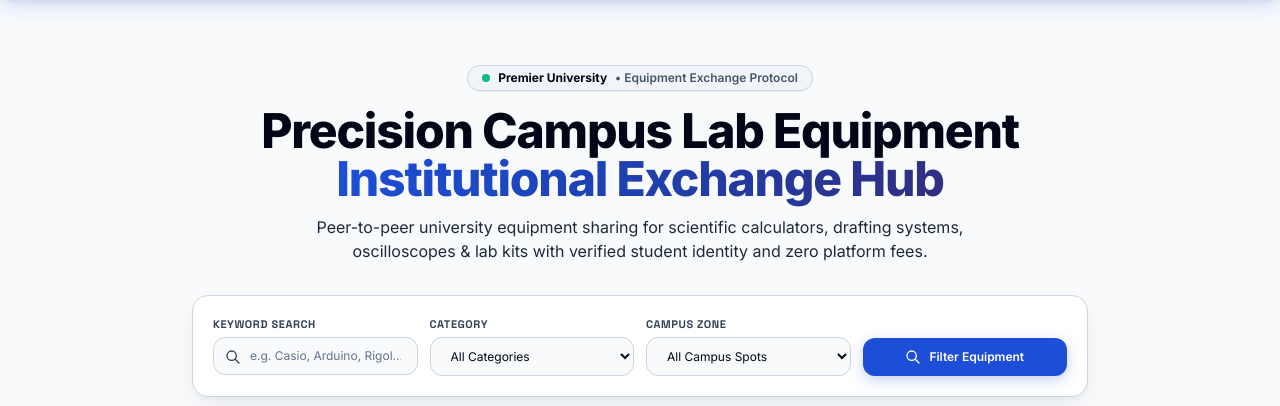
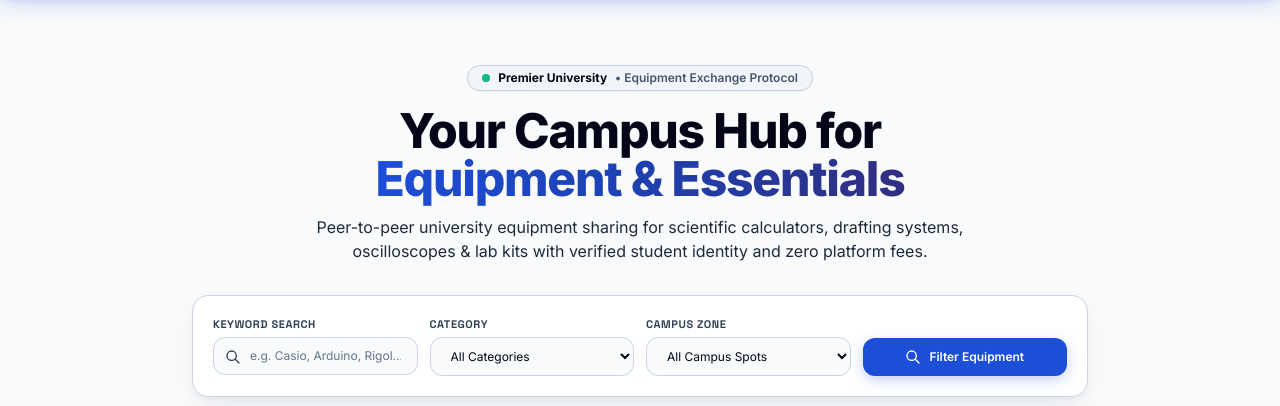
Before and after one commit to prattoyturjo5/Rentora, a PHP site: page /index.php in a window 1280 px wide. Shown: the part 112-518 px from the top of the page. Run offline with PHP 8.4, Linux system fonts and the light colour scheme; data comes from the database, SQL or seed files in the repository; data that the repository does not hold is empty; some libraries are stand-ins or nearby versions.

Commit message:
hero text

```diff
--- a/index.php
+++ b/index.php
@@ -111,8 +111,8 @@ require_once(__DIR__ . '/includes/nav.php');
 
         <!-- Headline -->
         <h1 class="text-3xl sm:text-4xl lg:text-5xl font-extrabold tracking-tight leading-tight max-w-3xl mx-auto text-slate-950 dark:text-primary">
-          Precision Campus Lab Equipment <br class="hidden sm:inline">
-          <span class="text-transparent bg-clip-text bg-gradient-to-r from-blue-700 via-blue-800 to-indigo-900 dark:from-sky-400 dark:via-cyan-400 dark:to-teal-300">Institutional Exchange Hub</span>
+          Your Campus Hub for <br class="hidden sm:inline">
+          <span class="text-transparent bg-clip-text bg-gradient-to-r from-blue-700 via-blue-800 to-indigo-900 dark:from-sky-400 dark:via-cyan-400 dark:to-teal-300">Equipment &amp; Essentials</span>
         </h1>
 
         <p class="mt-3 text-sm sm:text-base text-slate-800 dark:text-muted max-w-2xl mx-auto leading-relaxed font-normal">
```
